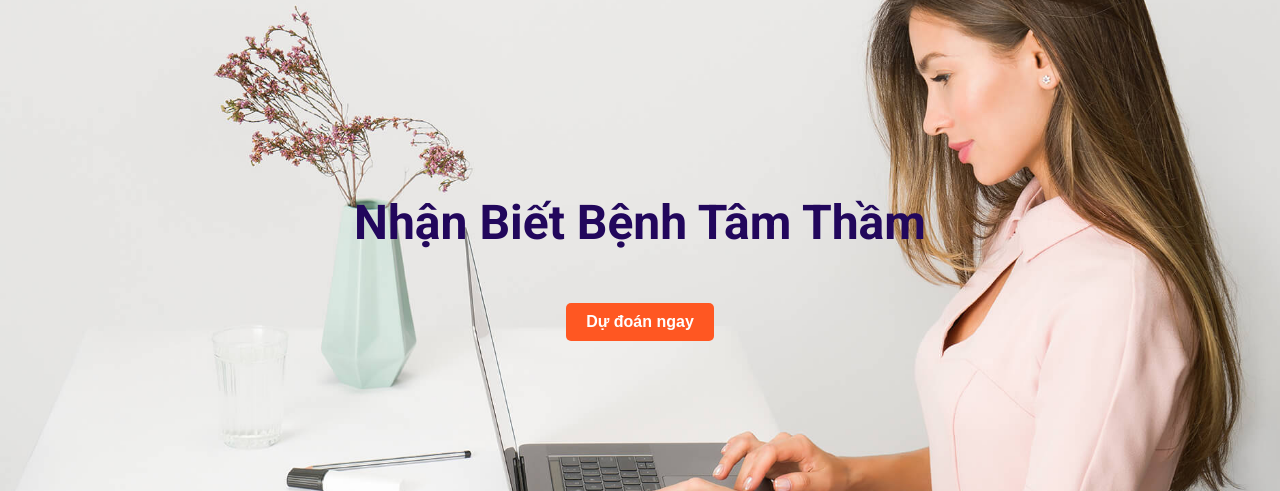
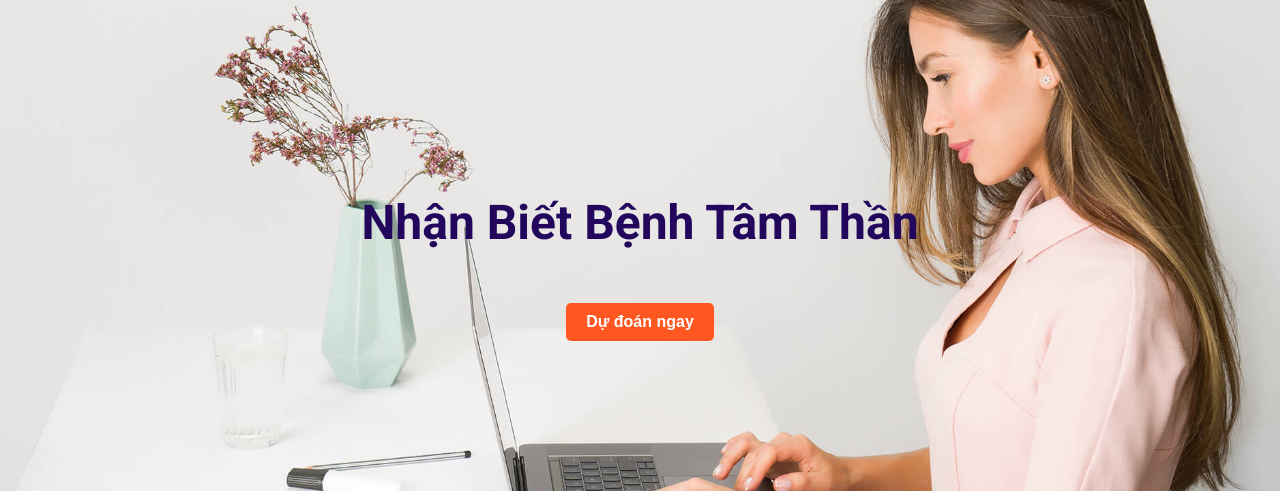
Before and after one commit to dinhthihanh-dth/Du-doan-suc-khoe-tinh-than, a Flask app: page / in a window 1280 px wide. Shown: the part 149-640 px from the top of the page. Run offline with Flask 3, Linux system fonts and the light colour scheme; parts of the project's set-up code (start-up, migrations or seed data) failed here and were passed over.

Commit message:
Dư doan benh tam than

```diff
--- a/template/home.html
+++ b/template/home.html
@@ -111,7 +111,7 @@
 
     <!-- Main Content -->
     <div class="fade-in-container">
-      <h1 class="fade-in-title">Nhận Biết Bệnh Tâm Thầm</h1>
+      <h1 class="fade-in-title">Nhận Biết Bệnh Tâm Thần</h1>
       <button class="fade-in-button" onclick="window.location.href='/predict'">Dự đoán ngay</button>
     </div>
   </body>
```
